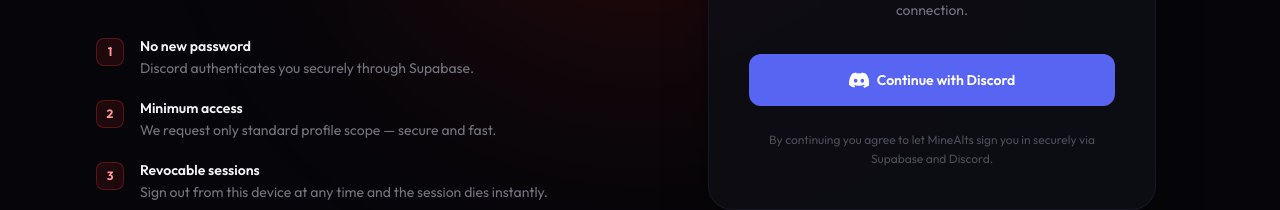
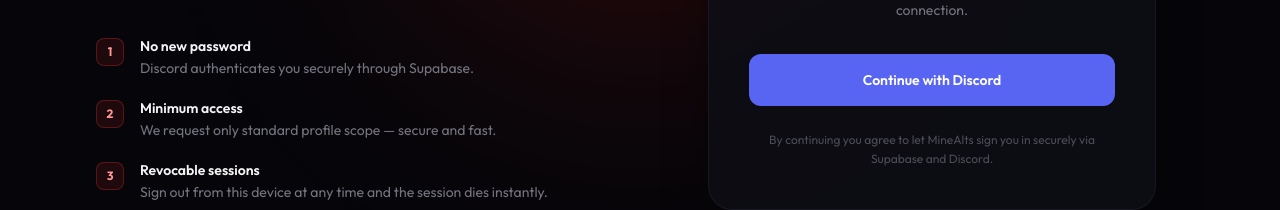
Before and after one commit to Yuv7aj1737/Minealts, a Next.js app: page /login in a window 1280 px wide. Shown: the part 346-556 px from the top of the page. Built offline with nearby package versions, Linux system fonts and the light colour scheme; no server answers.

Commit message:
Update SupabaseDiscordButton.tsx

```diff
--- a/components/auth/SupabaseDiscordButton.tsx
+++ b/components/auth/SupabaseDiscordButton.tsx
@@ -1,7 +1,6 @@
 "use client";
 
 import { createBrowserClient } from "@supabase/ssr";
-import { DiscordIcon } from "@/components/auth/DiscordIcon";
 
 export function SupabaseDiscordButton({ nextPath }: { nextPath: string }) {
   const handleLogin = async () => {
@@ -23,7 +22,6 @@
       onClick={handleLogin}
       className="inline-flex h-13 w-full items-center justify-center gap-2 rounded-xl bg-[#5865F2] text-sm font-semibold text-white transition-colors hover:bg-[#4752C4]"
     >
-      <DiscordIcon className="size-5" />
       Continue with Discord
     </button>
   );
```
